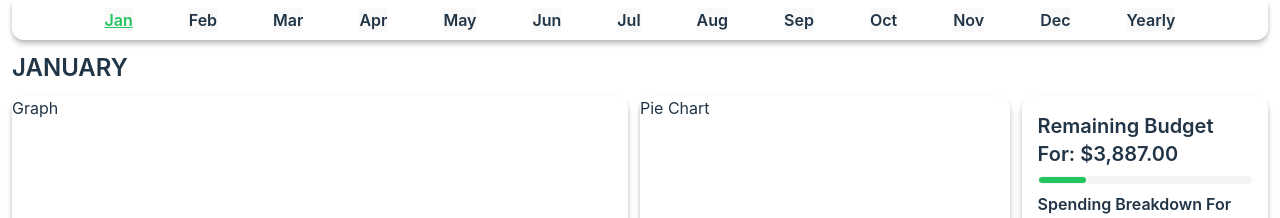
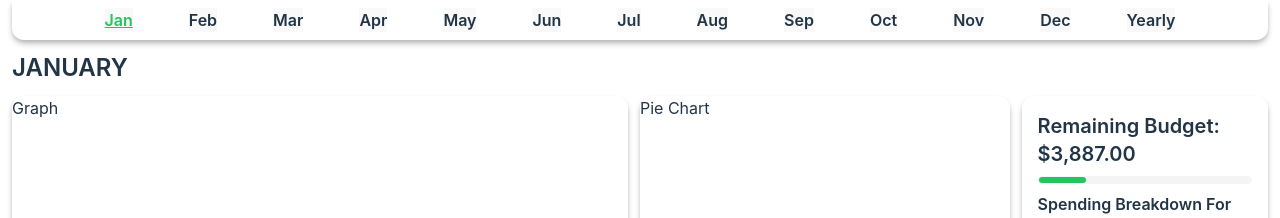
Before and after one commit to vChrisL/Finance-Tracker, a React (Vite) app: page / in a window 1280 px wide. Shown: the top 218 px of the page. Built offline with nearby package versions, Linux system fonts and the light colour scheme.

Commit message:
fixed bug #10; changed yearly breakdown text and display

```diff
--- a/src/components/RemainingBalance-component.tsx
+++ b/src/components/RemainingBalance-component.tsx
@@ -33,7 +33,7 @@ export function RemainingBalance(){
 
         // for each expense in the master expense list, sum expenses
         masterExpenseList.forEach(expense => {
-            if(expense.month === selectedMonth){
+            if(expense.month === selectedMonth || selectedMonth === 'Yearly'){
                 spending += expense.amount;
             }
         });
@@ -41,12 +41,28 @@ export function RemainingBalance(){
         return spending;
     }
 
+    // Handles displaying the proper text for remaining budget display text
+    function setRemainingBudgetDisplay(): string{
+        if(selectedMonth === 'Yearly'){
+            return `Remaining Yearly Budget: ${numberFormat.format((budget * 12) - getTotalSpending())}`
+        }
+        else return `Remaining Budget: ${numberFormat.format(budget - getTotalSpending())}`
+    }
+    // Handles setting the proper value for the progress bar component
+    function setProgressBarValue(): number{
+        if(selectedMonth === 'Yearly'){
+            return (getTotalSpending() / (budget * 12)) * 100
+        }
+        else return (getTotalSpending() / budget) * 100
+    }
+
     return(
         <>
         <div className="h-full p-4 overflow-y-auto">
-            <h2 className="font-semibold text-xl">Remaining Budget For: {numberFormat.format(budget - getTotalSpending())}</h2>
+            {/* <h2 className="font-semibold text-xl">Remaining Budget For: {numberFormat.format(budget - getTotalSpending())}</h2> */}
+            <h2 className="font-semibold text-xl">{setRemainingBudgetDisplay()}</h2>
 
-            <ProgressBar value={(getTotalSpending() / budget) * 100} low={50} mid={60} high={80}></ProgressBar>
+            <ProgressBar value={setProgressBarValue()} low={50} mid={60} high={80}></ProgressBar>
 
             <h2 className="font-semibold text-md">Spending Breakdown For <span className="text-green-500">{selectedMonth}</span></h2>
             <div className="pl-5">
```
